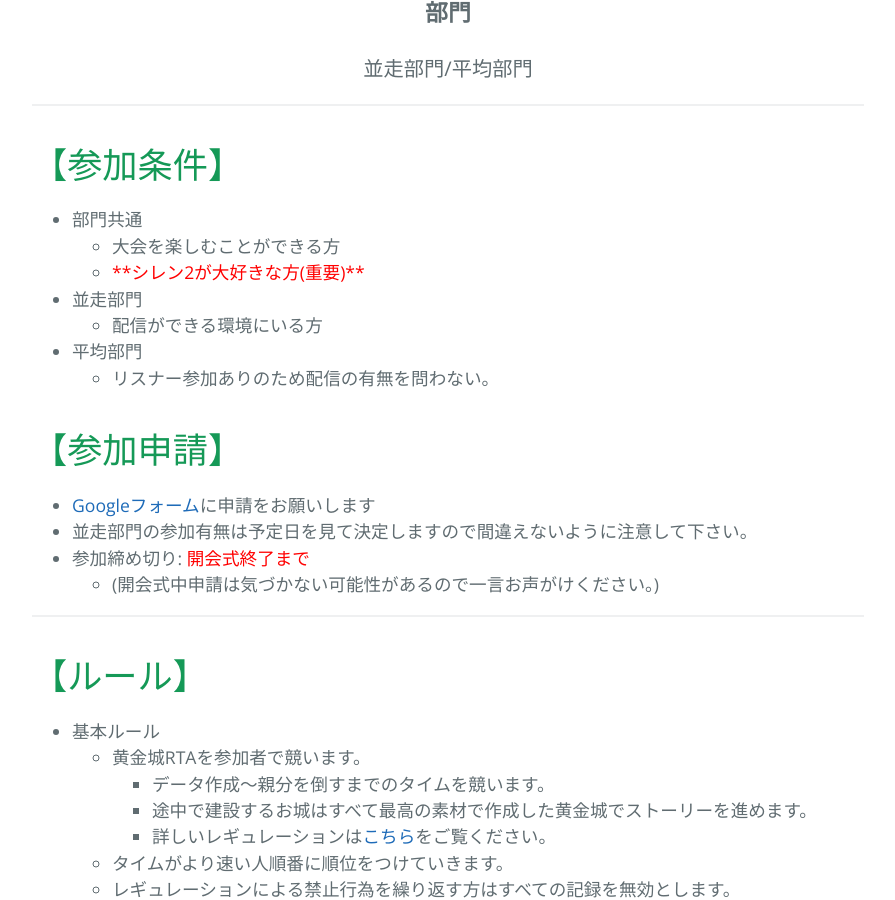
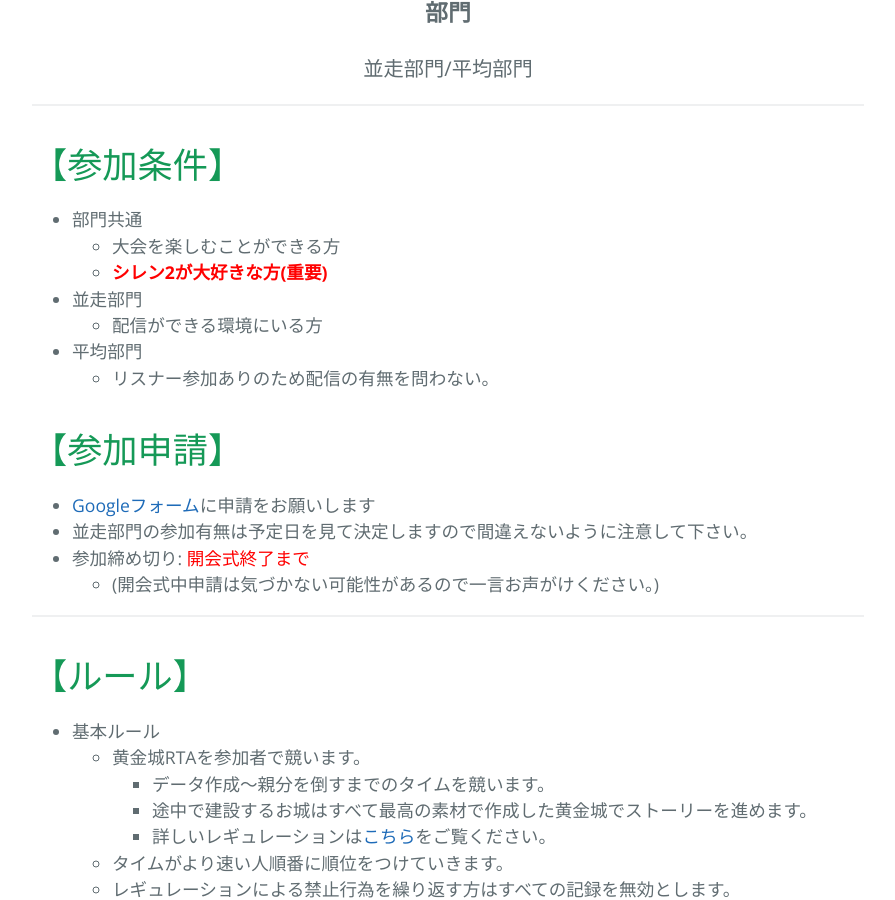
Before and after one commit to riwn/my-shiren2, a Jekyll site: the page built from _posts/tournament/2021-04-25-golden-castle-tournament-announcement.md, in a window 1280 px wide and 900 px high, scrolled down 1194 px. Shown: the whole window, without its empty margins (192-1087 px from the left). Built offline with Jekyll 4.4.1, drawn with Linux system fonts in a browser that asks for light colours; nearby versions of some CDN libraries.

Commit message:
記事の誤記を修正

```diff
--- a/_posts/tournament/2021-04-25-golden-castle-tournament-announcement.md
+++ b/_posts/tournament/2021-04-25-golden-castle-tournament-announcement.md
@@ -26,7 +26,7 @@
 # 【参加条件】
 - 部門共通
   - 大会を楽しむことができる方
-  - <font color="red">**シレン2が大好きな方(重要)**</font>
+  - **<font color="red">シレン2が大好きな方(重要)</font>**
 - 並走部門
   - 配信ができる環境にいる方
 - 平均部門
```
Also changed, not shown: _posts/tournament/2020-09-05-20-anniversary-announcement.md (+1 -1 lines).
